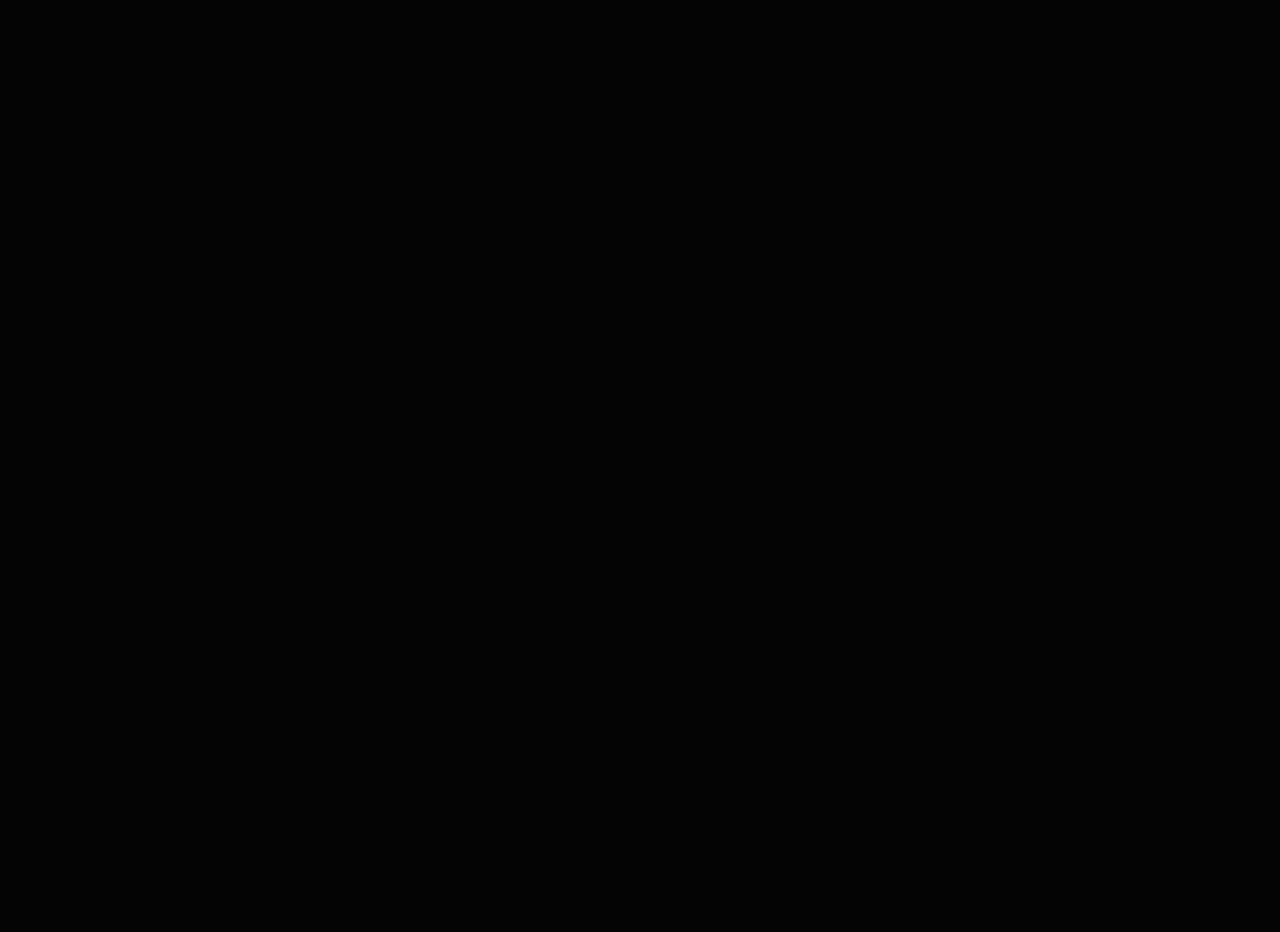
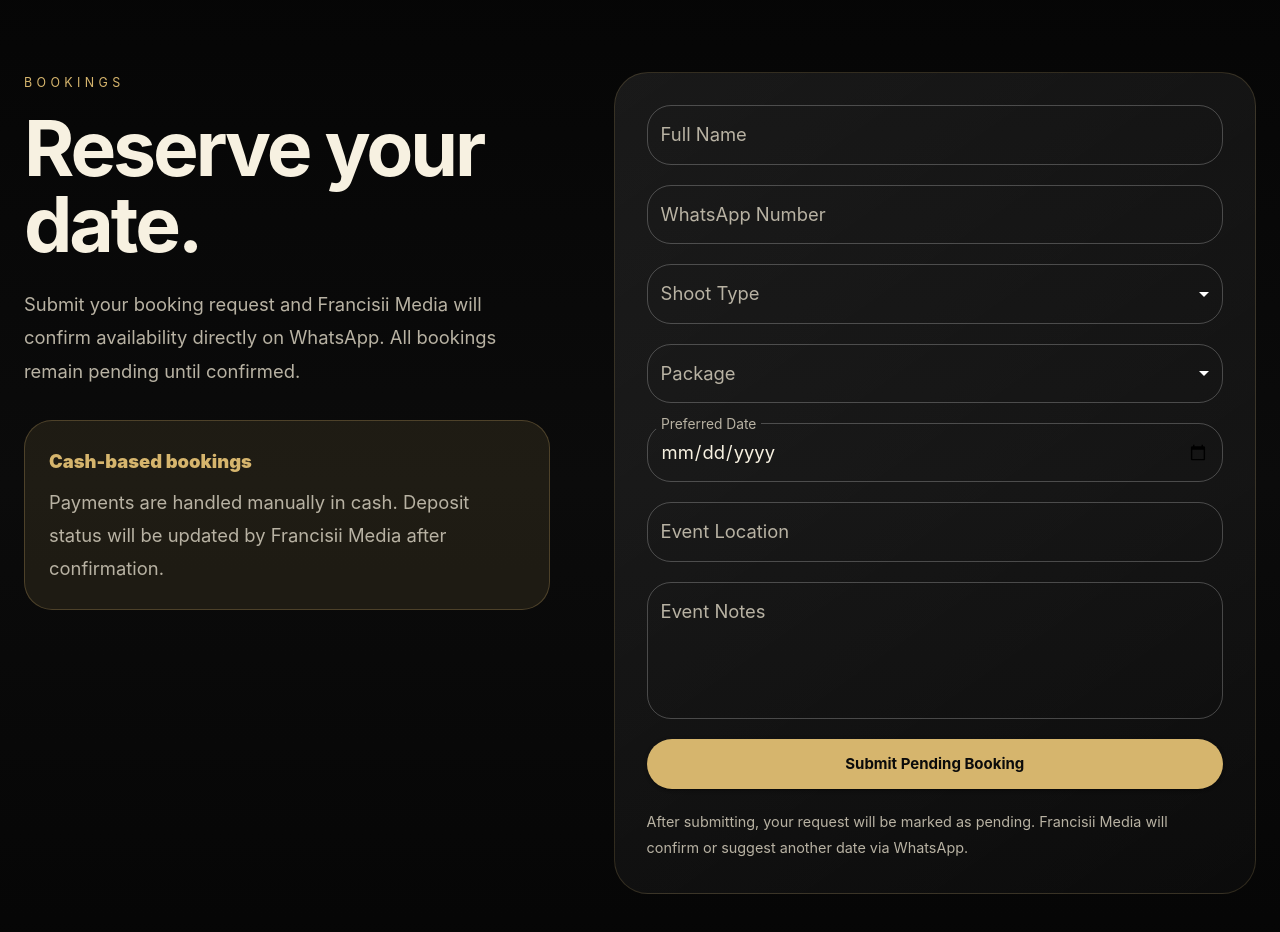
Before and after one commit to audreythando/francisiimedia, a React (Vite) app: page / in a window 1280 px wide. Shown: the part 5720-6652 px from the top of the page. Before the commit the page ends 6480 px from the top, so only its background shows below. Built offline with nearby package versions, Linux system fonts and the light colour scheme.

Commit message:
feat: create booking request section

```diff
--- a/src/pages/HomePage.tsx
+++ b/src/pages/HomePage.tsx
@@ -5,6 +5,7 @@
 import PortfolioWall from "../sections/Portfolio/PortfolioWall";
 import TestimonialsSection from "../sections/Testinmonials/TestimonialsSection";
 import PackagesSection from "../sections/Packages/PackagesSection";
+import BookingSection from "../sections/Bookings/BookingSection";
 
 
 
@@ -12,11 +13,12 @@
   return (
     <>
       <Navbar />
-  <HeroSection />
+      <HeroSection />
       <StorySelection />
-        <PortfolioWall />
-         <TestimonialsSection />
-         <PackagesSection />
+      <PortfolioWall />
+      <TestimonialsSection />
+      <PackagesSection />
+      <BookingSection />
       <Box
         sx={{
           minHeight: "100vh",
--- /dev/null
+++ b/src/sections/Bookings/BookingSection.tsx
@@ -0,0 +1,155 @@
+import {
+    Box,
+    Button,
+    Container,
+    MenuItem,
+    TextField,
+    Typography,
+} from "@mui/material";
+import { motion } from "framer-motion";
+
+const packageOptions = [
+    "Essential Story",
+    "Signature Story",
+    "Legacy Story",
+    "Custom Quote",
+];
+
+const shootTypes = [
+    "Wedding",
+    "Lobola",
+    "Birthday",
+    "Graduation",
+    "Family",
+    "Corporate",
+    "Other",
+];
+
+const BookingSection = () => {
+    return (
+        <Box
+            id="booking"
+            sx={{
+                py: { xs: 8, md: 14 },
+                background:
+                    "linear-gradient(180deg, #050505 0%, #0b0b0b 50%, #050505 100%)",
+            }}
+        >
+            <Container maxWidth="xl">
+                <Box
+                    sx={{
+                        display: "grid",
+                        gridTemplateColumns: { xs: "1fr", md: "0.9fr 1.1fr" },
+                        gap: { xs: 5, md: 8 },
+                        alignItems: "start",
+                    }}
+                >
+                    <Box>
+                        <Typography
+                            sx={{
+                                color: "primary.main",
+                                textTransform: "uppercase",
+                                letterSpacing: "0.35em",
+                                fontSize: "0.78rem",
+                                mb: 2,
+                            }}
+                        >
+                            Bookings
+                        </Typography>
+
+                        <Typography variant="h2" sx={{ mb: 3 }}>
+                            Reserve your date.
+                        </Typography>
+
+                        <Typography sx={{ color: "text.secondary", maxWidth: 560 }}>
+                            Submit your booking request and Francisii Media will confirm
+                            availability directly on WhatsApp. All bookings remain pending
+                            until confirmed.
+                        </Typography>
+
+                        <Box
+                            sx={{
+                                mt: 4,
+                                p: 3,
+                                borderRadius: "28px",
+                                background: "rgba(214,181,109,0.1)",
+                                border: "1px solid rgba(214,181,109,0.25)",
+                            }}
+                        >
+                            <Typography sx={{ fontWeight: 900, color: "primary.main", mb: 1 }}>
+                                Cash-based bookings
+                            </Typography>
+                            <Typography sx={{ color: "text.secondary" }}>
+                                Payments are handled manually in cash. Deposit status will be
+                                updated by Francisii Media after confirmation.
+                            </Typography>
+                        </Box>
+                    </Box>
+
+                    <Box
+                        component={motion.form}
+                        initial={{ opacity: 0, y: 35 }}
+                        whileInView={{ opacity: 1, y: 0 }}
+                        viewport={{ once: true }}
+                        transition={{ duration: 0.7 }}
+                        sx={{
+                            p: { xs: 3, md: 4 },
+                            borderRadius: "34px",
+                            background:
+                                "linear-gradient(145deg, rgba(255,255,255,0.08), rgba(255,255,255,0.025))",
+                            border: "1px solid rgba(214,181,109,0.18)",
+                            display: "grid",
+                            gap: 2.5,
+                        }}
+                    >
+                        <TextField label="Full Name" fullWidth />
+
+                        <TextField label="WhatsApp Number" fullWidth placeholder="+263..." />
+
+                        <TextField select label="Shoot Type" fullWidth defaultValue="">
+                            {shootTypes.map((type) => (
+                                <MenuItem key={type} value={type}>
+                                    {type}
+                                </MenuItem>
+                            ))}
+                        </TextField>
+
+                        <TextField select label="Package" fullWidth defaultValue="">
+                            {packageOptions.map((option) => (
+                                <MenuItem key={option} value={option}>
+                                    {option}
+                                </MenuItem>
+                            ))}
+                        </TextField>
+
+                        <TextField
+                            label="Preferred Date"
+                            type="date"
+                            fullWidth
+                            slotProps={{
+                                inputLabel: {
+                                    shrink: true,
+                                },
+                            }}
+                        />
+
+                        <TextField label="Event Location" fullWidth placeholder="Harare, Bulawayo..." />
+
+                        <TextField label="Event Notes" fullWidth multiline minRows={4} />
+
+                        <Button variant="contained" size="large">
+                            Submit Pending Booking
+                        </Button>
+
+                        <Typography sx={{ color: "text.secondary", fontSize: "0.9rem" }}>
+                            After submitting, your request will be marked as pending. Francisii
+                            Media will confirm or suggest another date via WhatsApp.
+                        </Typography>
+                    </Box>
+                </Box>
+            </Container>
+        </Box>
+    );
+};
+
+export default BookingSection;
```
